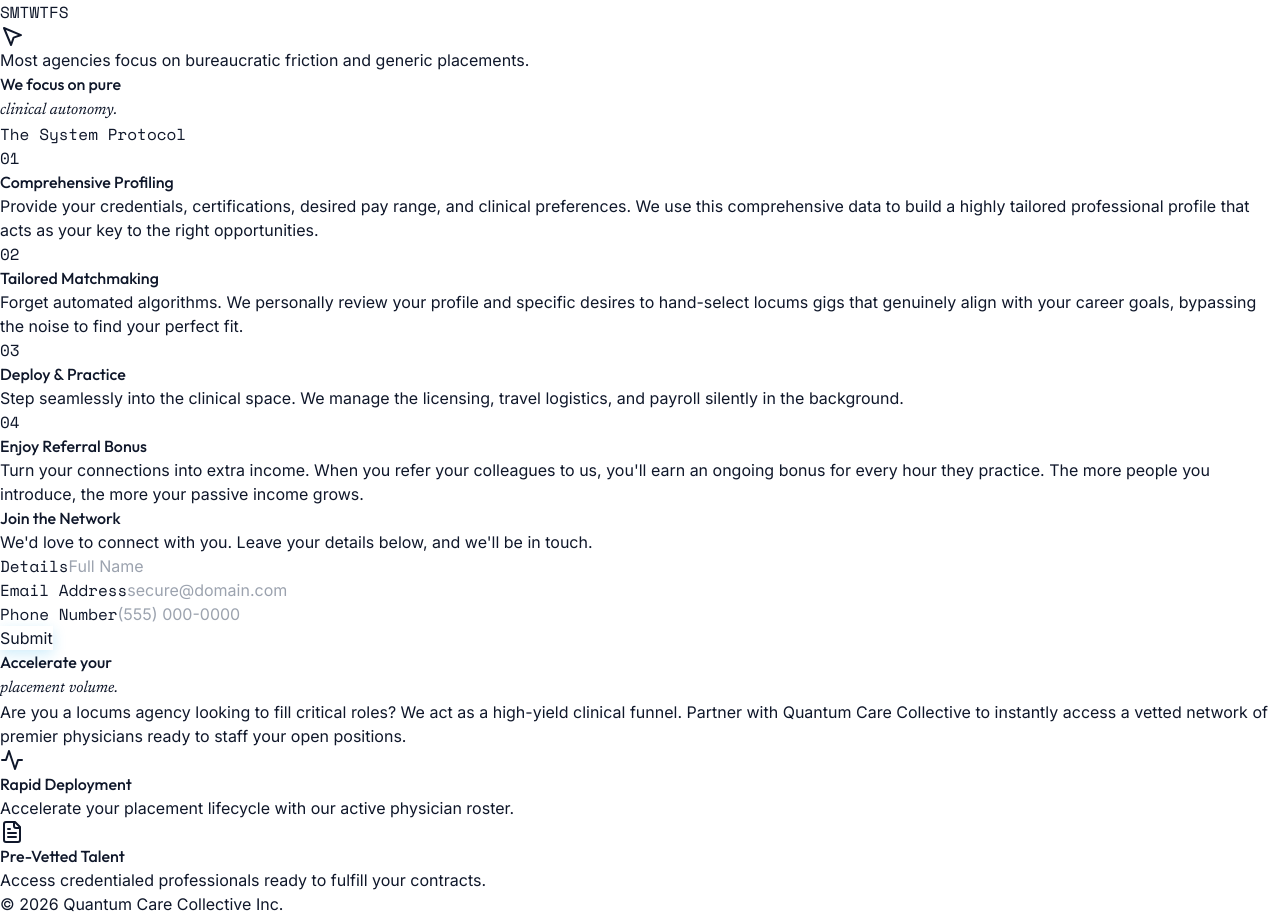
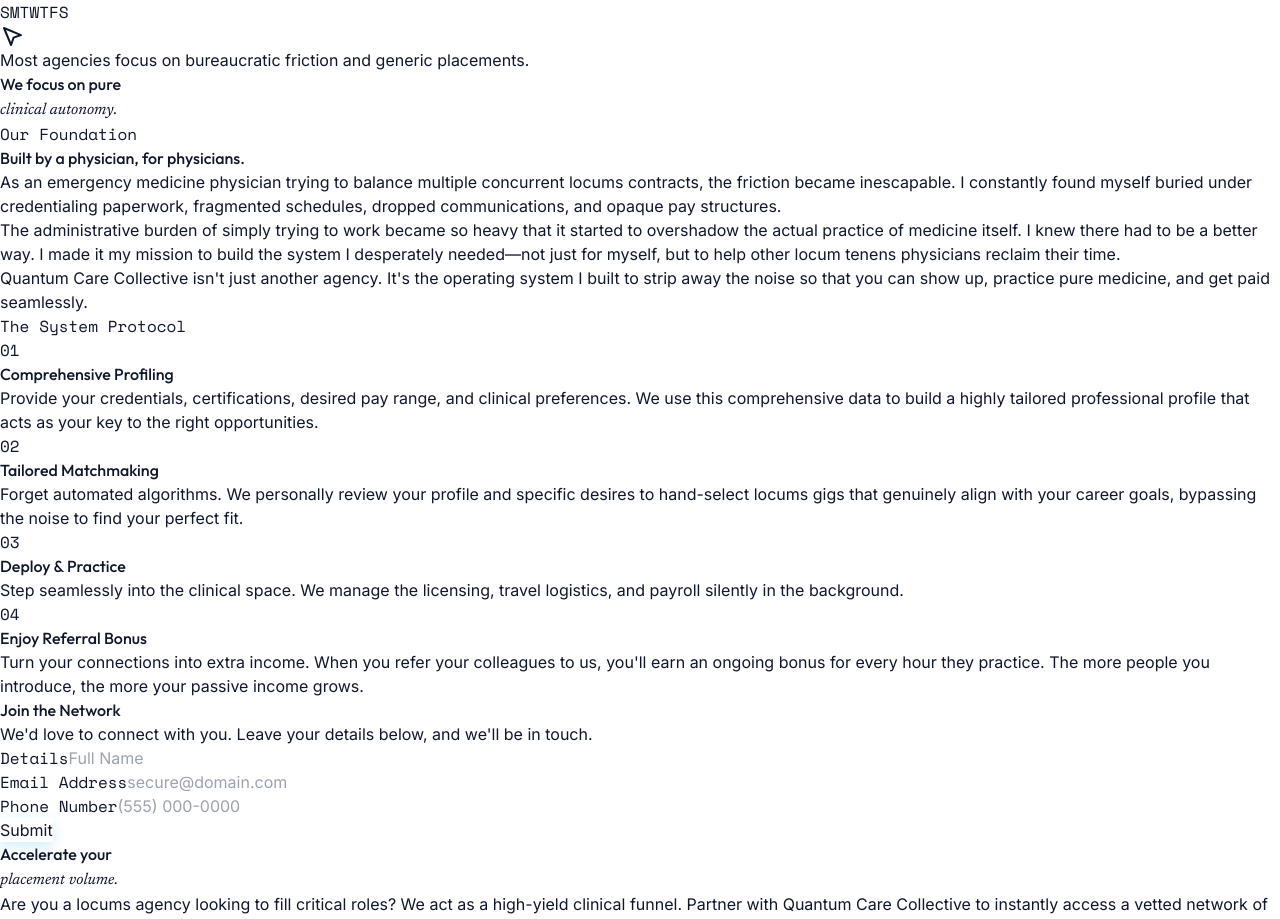
Before and after one commit to quantumcare-mgmt/quantum-care-collective, a React (Vite) app: page / in a window 1280 px wide. Shown: the part 1726-2645 px from the top of the page. Built offline with nearby package versions, Linux system fonts and the light colour scheme.

Commit message:
Sync our-story to Vite App.jsx

```diff
--- a/src/App.jsx
+++ b/src/App.jsx
@@ -406,15 +406,35 @@
         </div>
       </section>
 
-      <section className="philosophy-section relative py-48 px-8 md:px-16 overflow-hidden bg-white/40 backdrop-blur-sm">
+      <section className="philosophy-section relative py-28 md:py-48 px-6 md:px-16 overflow-hidden bg-white/40 backdrop-blur-sm">
         <div className="relative z-10 max-w-5xl mx-auto text-center">
           <p className="philosophy-line text-lg md:text-xl text-slate-500 font-medium mb-8">
             Most agencies focus on bureaucratic friction and generic placements.
           </p>
-          <h2 className="philosophy-line text-5xl md:text-7xl font-heading font-extrabold tracking-tight text-slate-900">
+          <h2 className="philosophy-line text-4xl sm:text-5xl md:text-7xl font-heading font-extrabold tracking-tight text-slate-900">
             We focus on pure <br /><span className="font-drama italic font-light text-sky-500">clinical autonomy.</span>
           </h2>
         </div>
+      </section>
+
+      <section id="our-story" className="py-24 md:py-40 px-6 md:px-16 flex flex-col items-center relative z-10 bg-slate-50/50 border-y border-slate-100">
+         <div className="max-w-4xl mx-auto text-center">
+           <h2 className="font-data font-bold tracking-[0.2em] text-sky-500 text-xs md:text-sm uppercase mb-6 md:mb-8 flex items-center justify-center gap-4">
+             <span className="w-8 md:w-16 h-px bg-sky-200"></span>Our Foundation<span className="w-8 md:w-16 h-px bg-sky-200"></span>
+           </h2>
+           <h3 className="text-3xl md:text-5xl font-heading font-extrabold text-slate-900 mb-8 md:mb-12 tracking-tight">Built by a physician, for physicians.</h3>
+           <div className="space-y-6 md:space-y-8 text-lg md:text-xl text-slate-500 leading-relaxed max-w-3xl mx-auto">
+             <p>
+               As an emergency medicine physician trying to balance multiple concurrent locums contracts, the friction became inescapable. I constantly found myself buried under credentialing paperwork, fragmented schedules, dropped communications, and opaque pay structures.
+             </p>
+             <p>
+               The administrative burden of simply trying to work became so heavy that it started to overshadow the actual practice of medicine itself. I knew there had to be a better way. I made it my mission to build the system I desperately needed—not just for myself, but to help other locum tenens physicians reclaim their time.
+             </p>
+             <p>
+               Quantum Care Collective isn't just another agency. It's the operating system I built to strip away the noise so that you can show up, practice pure medicine, and get paid seamlessly.
+             </p>
+           </div>
+         </div>
       </section>
 
       <section id="protocol" className="protocol-section py-32 px-8 md:px-16 max-w-5xl mx-auto relative z-10 bg-transparent">
```
